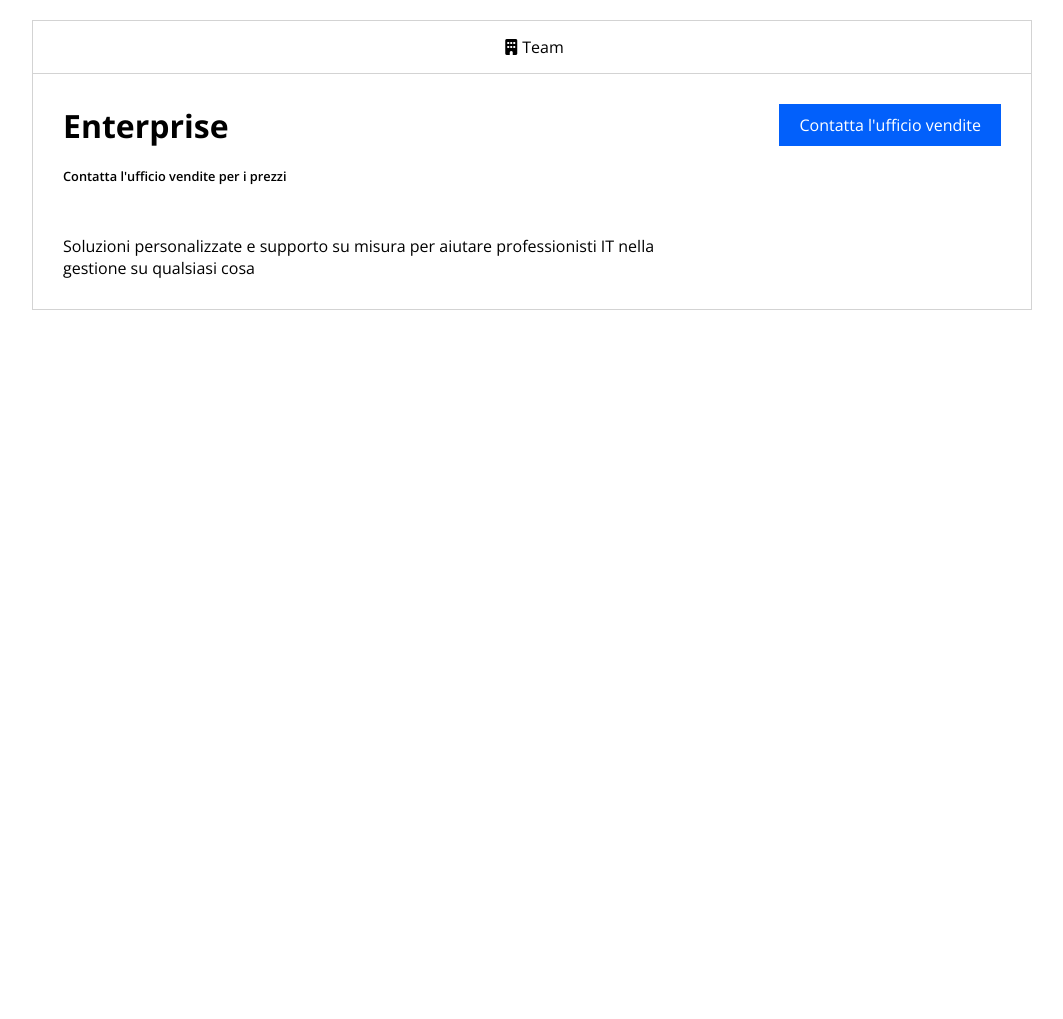
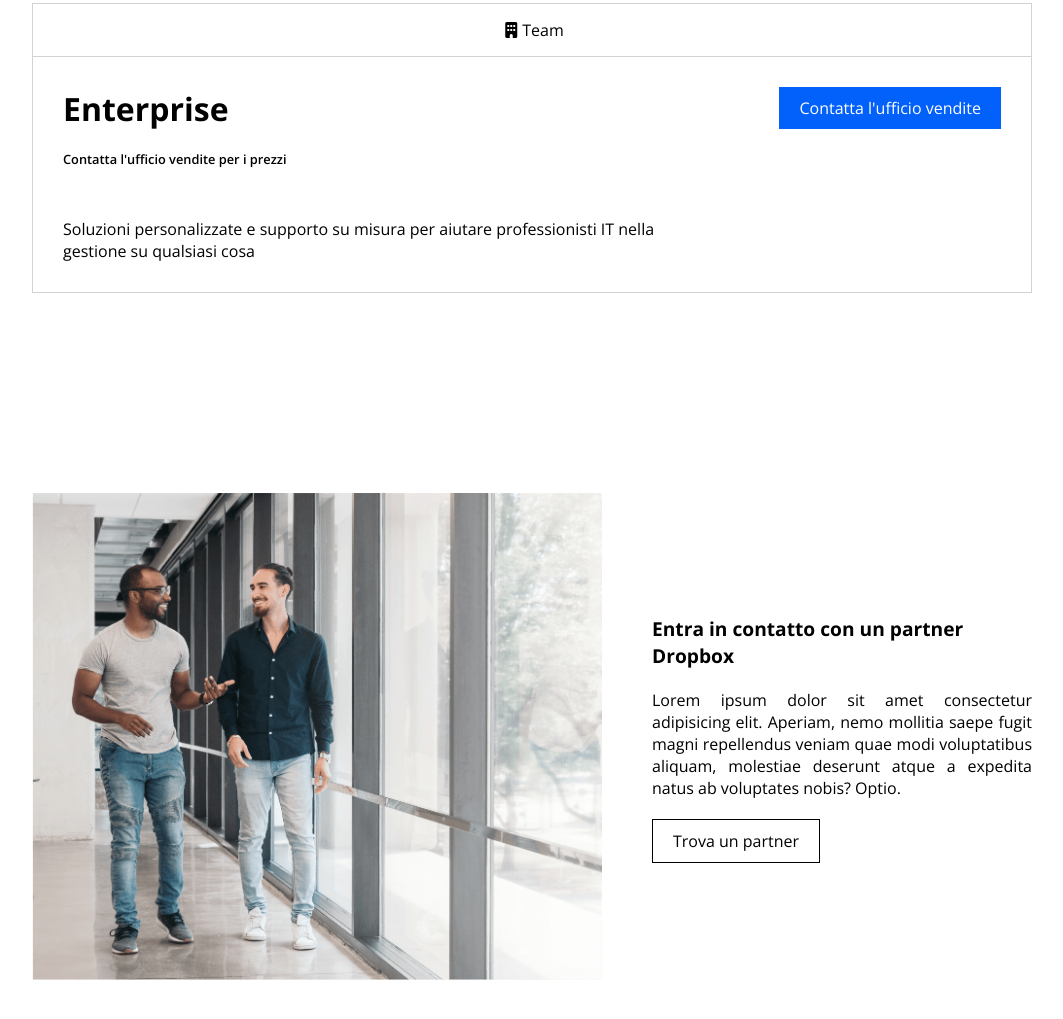
Before and after one commit to LeonardoFlammini/htmlcss-dropbox, a plain HTML site: page index.html in a window 1280 px wide. Shown: the part 2125-3144 px from the top of the page, without its empty margins (108-1171 px from the left). Drawn offline with nearby package versions, Linux system fonts and the light colour scheme.

Commit message:
[add] contacts

```diff
--- a/css/style.css
+++ b/css/style.css
@@ -52,7 +52,7 @@ body{
   width: 80%;
   max-width: 1000px;
   margin: 0 auto;
-  padding: 150px 0;
+  padding: 100px 0;
 }
 
 .container-big{
@@ -67,10 +67,22 @@ body{
   background-color: var(--btn-blue);
   color: white;
   text-decoration: none;
+  transition: all 0.3s;
 }
 
 .btn:hover {
   background-color: var(--btn-l-blue);
+  padding: 10px 25px;
+}
+
+.btn.blank {
+  background-color: white;
+  color: black;
+  border: 1px solid black;
+}
+
+.btn.blank:hover {
+  background-color: rgb(246, 246, 246);
 }
 
 .clearfix::after {
@@ -170,9 +182,15 @@ main {
   font-size: 3rem;
 }
 
+/* plans */
+
+main .plans {
+  padding-top: 150px;
+}
+
 /* plans-check */
 
-main .title {
+main .main-title {
   font-size: 1.8rem;
   font-weight: bold;
   padding-left: 5px;
@@ -360,6 +378,42 @@ main .enterprise .text .info {
   max-width: 600px;
 }
 
+/* contacts */
+
+main .contacts {
+  align-items: center;
+  justify-content: space-between;
+}
+
+main .contacts .image {
+  flex-basis: 60%;
+  margin-right: 50px;
+}
+
+main .contacts .image img {
+  width: 100%;
+  object-fit: cover;
+}
+
+main .contacts .text {
+  flex-basis: 40%;
+}
+
+main .contacts .text .title {
+  font-size: 1.2rem;
+  font-weight: bold;
+  padding-bottom: 20px;
+}
+
+main .contacts .text a {
+  margin-top: 20px;
+}
+main .contacts .text p {
+  text-align: justify;
+}
+
+
+
 /* footer */
 footer{
   background-color: black;
--- a/index.html
+++ b/index.html
@@ -69,7 +69,7 @@
 
 
     <section class="plans container-small" id="plans-anchor">
-      <div class="title">Trova il piano business che fa per te</div>
+      <div class="main-title">Trova il piano business che fa per te</div>
 
       <div class="check d-flex">
 
@@ -239,7 +239,16 @@
       </div>
     </section>
 
-    <section class="contacts container-small"></section>
+    <section class="contacts container-small d-flex">
+      <div class="image">
+        <img src="img/partner.png" alt="partner">
+      </div>
+      <div class="text">
+        <div class="title">Entra in contatto con un partner Dropbox</div>
+        <p>Lorem ipsum dolor sit amet consectetur adipisicing elit. Aperiam, nemo mollitia saepe fugit magni repellendus veniam quae modi voluptatibus aliquam, molestiae deserunt atque a expedita natus ab voluptates nobis? Optio. </p>
+        <a href="#" class="btn blank">Trova un partner</a>
+      </div>
+    </section>
     <section class="info container-small"></section>
     <section class="clients container-small"></section>
     <section class="squares"></section>
```
